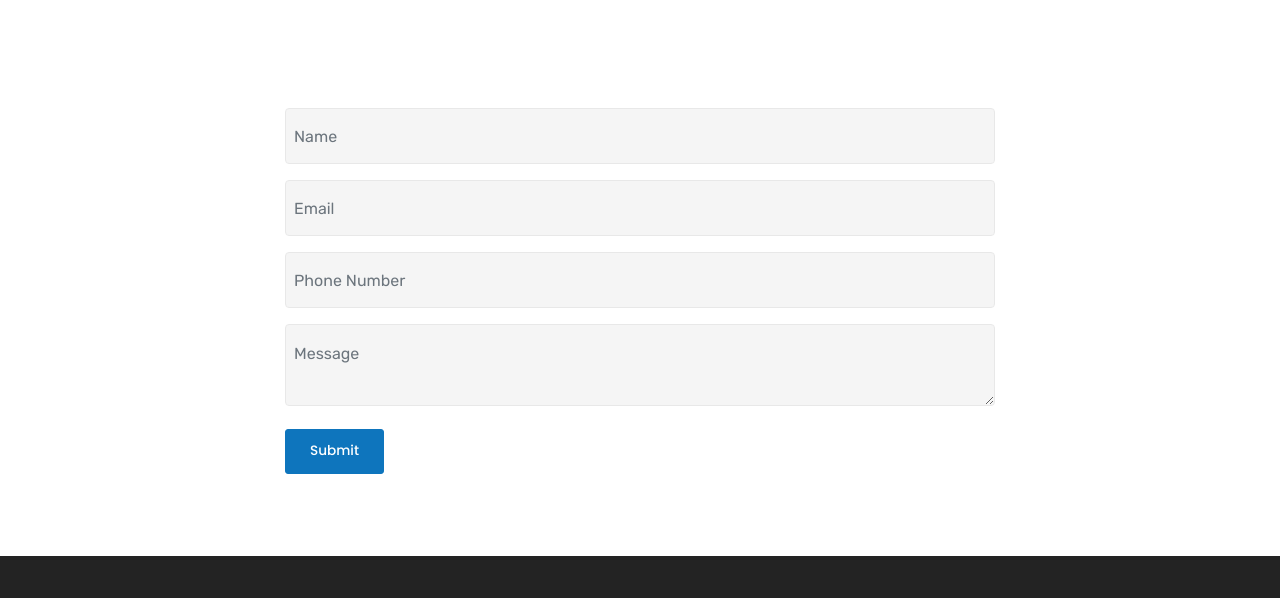
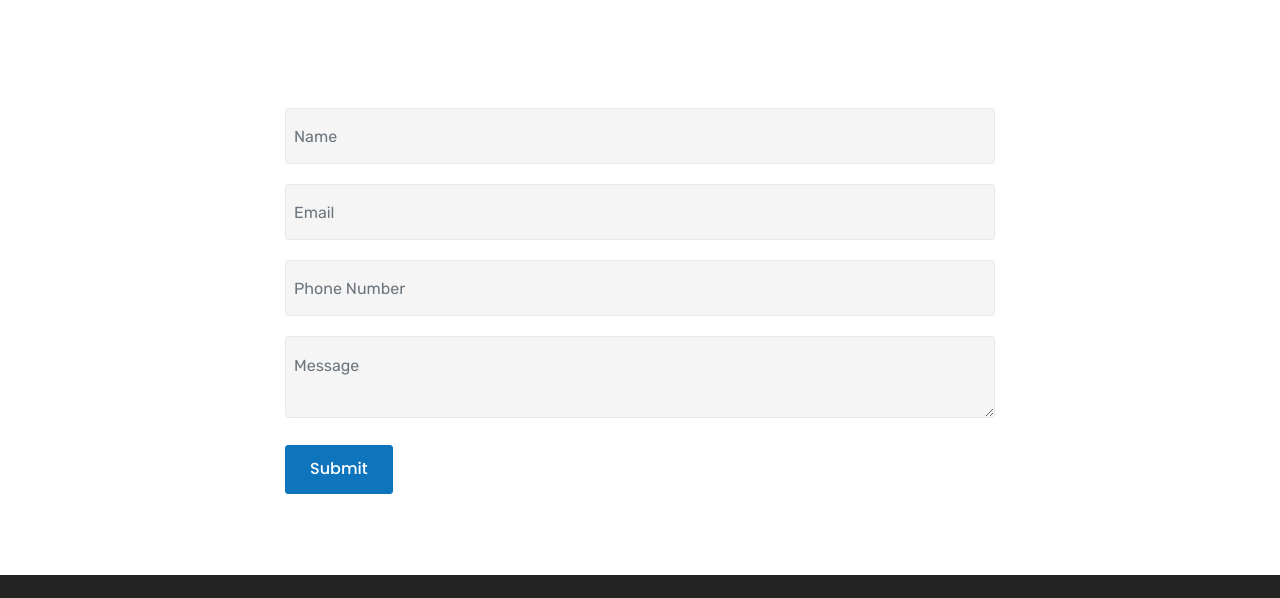
Before and after one commit to thattechnokid/marinesurvey, a plain HTML site: page contact.html in a window 1280 px wide. Shown: the part 193-791 px from the top of the page. Drawn offline with Linux system fonts and the light colour scheme.

Commit message:
Contact page bug fix 2

```diff
--- a/assets/mobirise/css/mbr-additional.css
+++ b/assets/mobirise/css/mbr-additional.css
@@ -1673,6 +1673,10 @@ body {
   background-color: #ffffff;
   opacity: 0.4;
 }
+.cid-rmPM6KHaPP input,
+.cid-rmPM6KHaPP textarea {
+  margin-bottom: 20px;
+}
 .cid-rmKtD8UeL0 {
   padding-top: 45px;
   padding-bottom: 45px;
--- a/contact.html
+++ b/contact.html
@@ -83,35 +83,27 @@
     </div>
 </section>
 
-<section class="form cid-rmPM6KHaPP" id="formbuilder-r">
+<section class="form cid-rmPM6KHaPP" id="formbuilder-r" data-rv-view="2165">
 
 
     <div class="container">
-        <div class="col-lg-8 mx-auto mbr-form" data-form-type="formoid">
+        <div class="col-lg-8 mx-auto mbr-form">
 <!---Formbuilder Form--->
-<form method="POST" class="mbr-form form-with-styler" data-netlify="true" netlify-honeypot="bot-field" action="https://mobirise.com/" data-form-title="Contact Form"><input type="hidden" name="email" data-form-email="true" value="yUpa9sXFl3bzBK2kT4fJuEftUdm4834SoZvVv8EvGjOizd+8HN4TJT1g0WJ8ochnk6TGqoWyw6A6MnKsEw6txNcW7vvtXpqrZBf2TwHkxOGsbKfyK2QNSx/IMtITMond">
-<div class="dragArea form-row">
+<form name="Contact Form" method="POST" class="mbr-form form-with-styler" data-netlify="true" netlify-honeypot="bot-field">
+
 <!-- <div class="col-lg-12">
 <h4 mbr-theme-style="display-5" class="mbr-fonts-style">Send Us A Message</h4>
 </div>
 <div class="col-lg-12">
 <hr>
 </div> -->
-<div class="col-lg-12 form-group">
-<input type="text" name="Name" placeholder="Name" class="form-control display-7" required="required" id="Name-formbuilder-r" data-form-field="">
-</div>
-<div class="col-lg-12 form-group">
-<input type="email" name="Email Address" placeholder="Email" class="form-control display-7" required="required" id="Email Address-formbuilder-r" data-form-field="">
-</div>
-<div class="col-lg-12 form-group">
-<input type="tel" name="Phone Number" placeholder="Phone Number" pattern="[0-9]{3}[0-9]{3}[0-9]{4}" class="form-control display-7" required="required" id="Phone Number-formbuilder-r" data-form-field="">
-</div>
-<div class="col-lg-12 form-group">
-<textarea name="Message" placeholder="Message" class="form-control display-7" value="" id="Message-formbuilder-r" data-form-field=""></textarea>
-</div>
-    <label style="display:none">Don’t fill this out if you're human: <input name="bot-field" id="bot-field-formbuilder-r" data-form-field=""></label>
-<div class="col-auto"><button type="submit" class="btn btn-primary display-4">Submit</button></div>
-</div>
+<input type="text" name="Name" placeholder="Name" class="form-control display-7" required="required">
+<input type="email" name="Email Address" placeholder="Email" class="form-control display-7" required="required">
+<input type="tel" name="Phone Number" placeholder="Phone Number" pattern="[0-9]{3}[0-9]{3}[0-9]{4}" class="form-control display-7" required="required">
+<textarea name="Message" placeholder="Message" class="form-control display-7"></textarea>
+    <label style="display:none">Don’t fill this out if you're human: <input name="bot-field"></label>
+<a type="submit" class="btn btn-primary">Submit</a>
+
 </form><!---Formbuilder Form--->
 </div>
     </div>
@@ -187,12 +179,11 @@
   <script src="assets/bootstrap/js/bootstrap.min.js"></script>
   <script src="assets/smoothscroll/smooth-scroll.js"></script>
   <script src="assets/dropdown/js/script.min.js"></script>
-  <script src="assets/touchswipe/jquery.touch-swipe.min.js"></script>
   <script src="assets/viewportchecker/jquery.viewportchecker.js"></script>
   <script src="assets/formstyler/jquery.formstyler.js"></script>
   <script src="assets/formstyler/jquery.formstyler.min.js"></script>
+  <script src="assets/touchswipe/jquery.touch-swipe.min.js"></script>
   <script src="assets/theme/js/script.js"></script>
-  <script src="assets/formoid/formoid.min.js"></script>
 
 
   <input name="animation" type="hidden">
```
Also changed, not shown: testimonials.html (+2 -3 lines), 1 other file.
